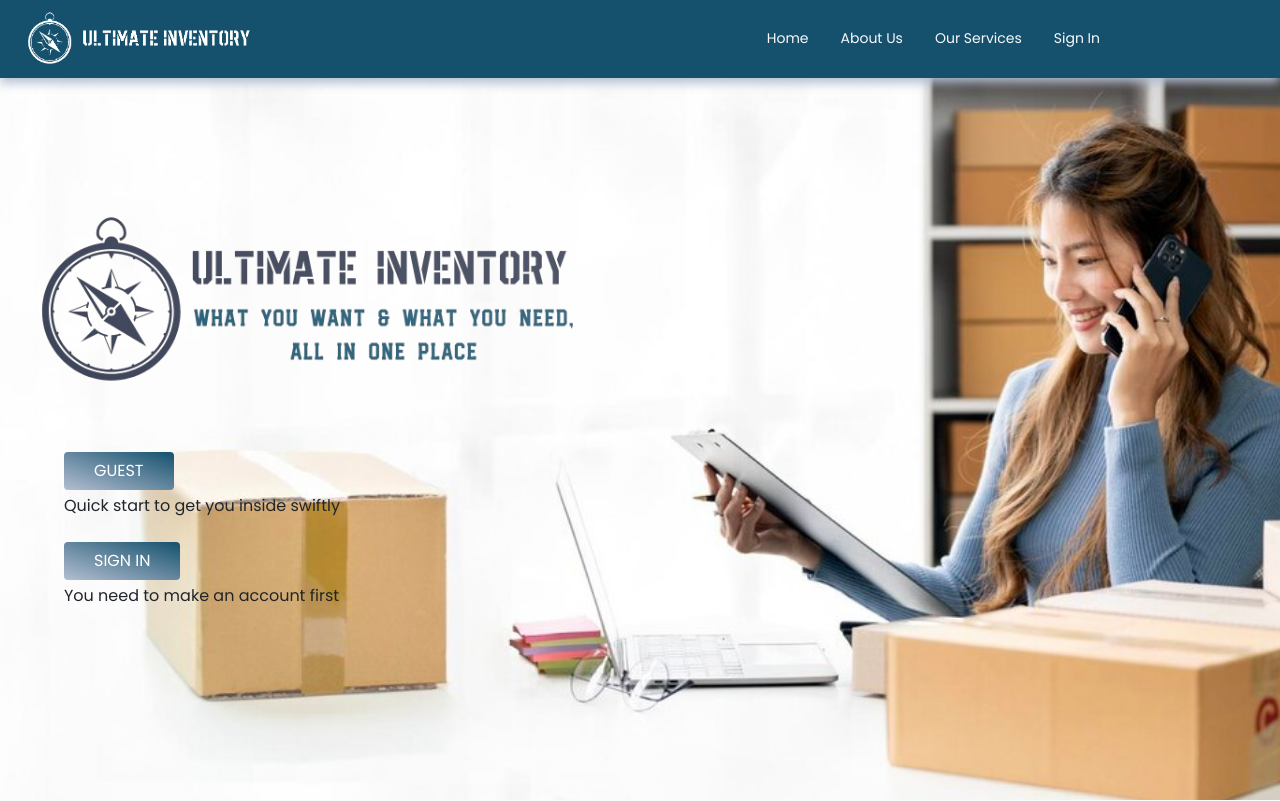
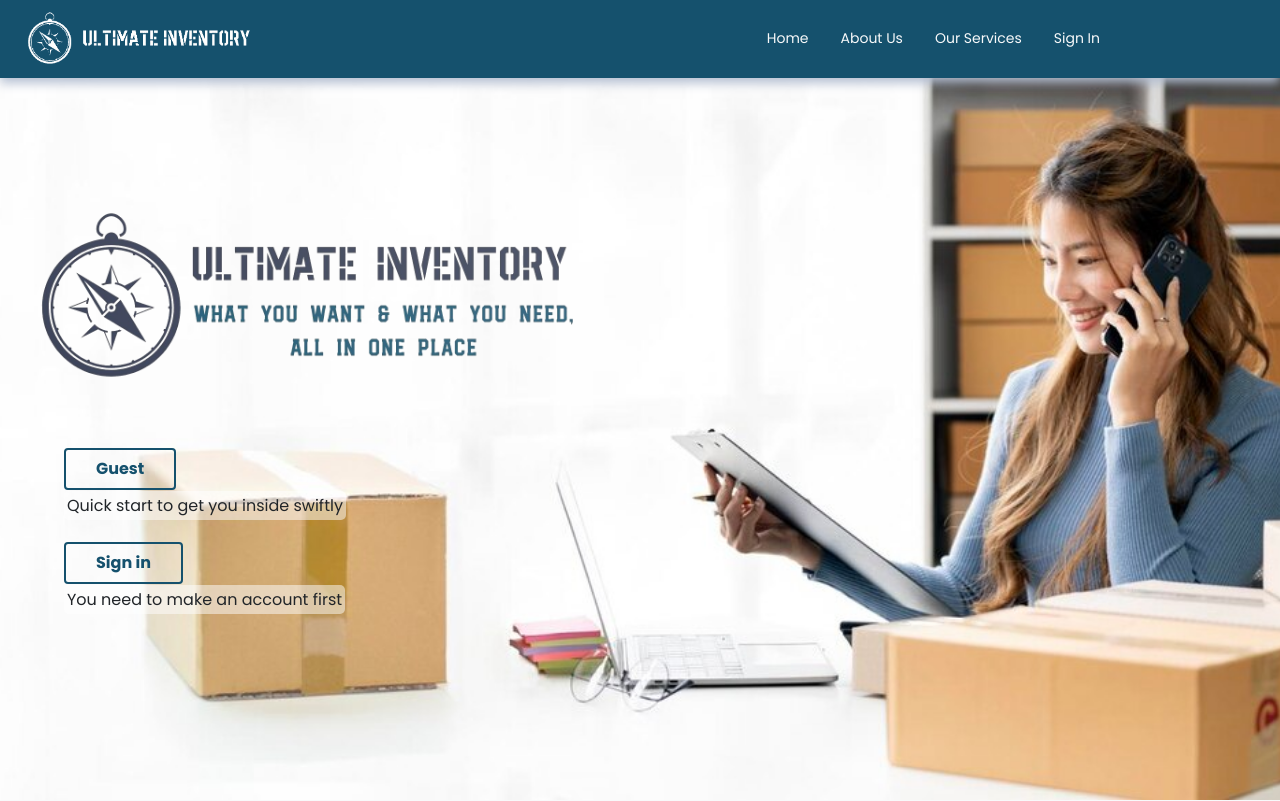
Before and after one commit to OsamaTbaileh/UltimateInventory, a Flask app: page / in a window 1280 px wide. Shown: the top 801 px of the page. Run offline with Flask 3, Linux system fonts and the light colour scheme.

Commit message:
style: add backgroung color to buttons in home page

```diff
--- a/static/css/home_page.css
+++ b/static/css/home_page.css
@@ -21,6 +21,12 @@
     justify-content: start;
     align-items: center;
     /* box-shadow: inset -10px 310px 100px -150px #b18953; */
+}
+
+.home-page-bg span {
+    background-color: rgba(255, 255, 255, .5);
+    padding: 3px;
+    border-radius: 5px;
 }
 
 .centered-img {
@@ -66,19 +72,17 @@
     display: inline-block;
     text-decoration: none;
     text-align: center;
-    color: white !important;
-    background: linear-gradient(to top right, #b3bed1, #15516d);
+    color: #15516d !important;
     padding: 7px 30px;
     border-radius: 4px;
-    border-color: #15516d;
-    font-weight: normal;
-    text-transform: uppercase;
+    border: 2px solid #15516d;
+    font-weight: bold;
     transition: all 0.2s ease-in-out;
 }
 
 .guest-btn a:hover,
 .signin-btn a:hover {
     color: white !important;
-    transform: scale(1.1);
+    transform: scale(1.05);
     background: linear-gradient(to top right, #15516d, #b3bed1);
 }
```
